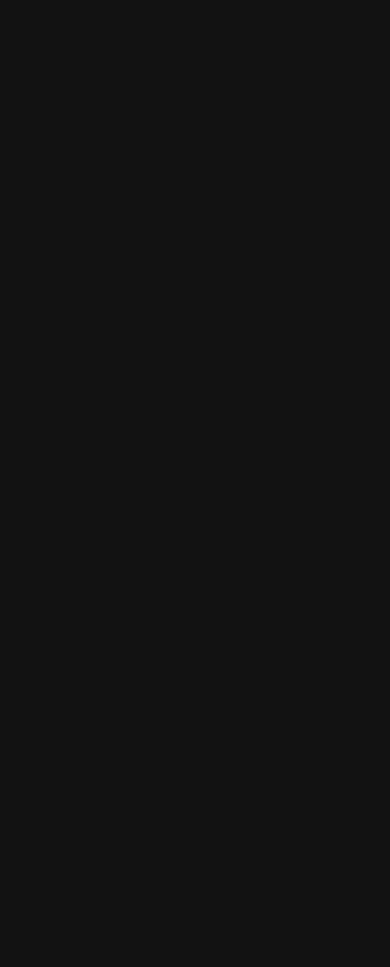
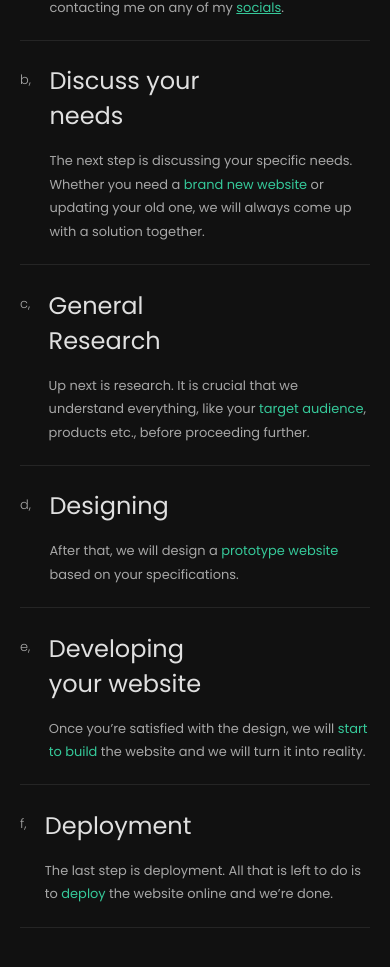
Before and after one commit to tommyyh/portfolio-new, a React (Create React App) app in the folder client/: page / in a window 390 px wide. Shown: the part 3816-4783 px from the top of the page. Before the commit the page ends 3971 px from the top, so only its background shows below. Built offline with nearby package versions, Linux system fonts and the light colour scheme.

Commit message:
Addded process for home mobile'

```diff
--- a/client/src/assets/scss/variables.scss
+++ b/client/src/assets/scss/variables.scss
@@ -8,6 +8,7 @@
 $darker-second: #d3d3d3;
 $text: #A7A7A7;
 $dark: #686868;
+$fading-bg: #252525;
 
 // Fonts
 $font-family: 'Poppins', sans-serif;
--- a/client/src/pages/Home/Home.js
+++ b/client/src/pages/Home/Home.js
@@ -4,6 +4,7 @@
 import Preview from './component/Preview';
 import Goal from './component/Goal';
 import Work from '../../components/Work/Work';
+import Process from './component/Process';
 
 const Home = () => {
   useEffect(() => {
@@ -22,6 +23,7 @@
       <Preview />
       <Goal />
       <Work />
+      <Process />
     </>
   );
 };
--- /dev/null
+++ b/client/src/pages/Home/component/Process.js
@@ -0,0 +1,93 @@
+import React from 'react';
+import css from './process.module.scss';
+
+const Process = () => {
+  return (
+    <section className={css['process']}>
+      <h2>What is our process?</h2>
+
+      <Step
+        order={'a'}
+        title={'Get in touch with me'}
+        text={
+          <p>
+            The first thing you need to do is reaching out to me. You can do
+            that either by <u>filling out a form</u> or contacting me on any of
+            my <u>socials</u>.
+          </p>
+        }
+      />
+      <Step
+        order={'b'}
+        title={'Discuss your needs'}
+        text={
+          <p>
+            The next step is discussing your specific needs. Whether you need a
+            <span> brand new website</span> or updating your old one, we will
+            always come up with a solution together.
+          </p>
+        }
+      />
+      <Step
+        order={'c'}
+        title={'General Research'}
+        text={
+          <p>
+            Up next is research. It is crucial that we understand everything,
+            like your <span>target audience</span>, products etc., before
+            proceeding further.
+          </p>
+        }
+      />
+      <Step
+        order={'d'}
+        title={'Designing'}
+        text={
+          <p>
+            After that, we will design a <span>prototype website</span> based on
+            your specifications.
+          </p>
+        }
+      />
+      <Step
+        order={'e'}
+        title={'Developing your website'}
+        text={
+          <p>
+            Once you’re satisfied with the design, we will
+            <span> start to build</span> the website and we will turn it into
+            reality.
+          </p>
+        }
+      />
+      <Step
+        order={'f'}
+        title={'Deployment'}
+        text={
+          <p>
+            The last step is deployment. All that is left to do is to
+            <span> deploy</span> the website online and we’re done.
+          </p>
+        }
+      />
+    </section>
+  );
+};
+
+const Step = ({ order, title, text }) => {
+  return (
+    <div className={css['step']}>
+      <div className={css['step-order']}>
+        <h6>{order},</h6>
+      </div>
+
+      <div className={css['step-content']}>
+        <h4>{title}</h4>
+
+        {text}
+      </div>
+    </div>
+  );
+};
+
+export default Process;
--- /dev/null
+++ b/client/src/pages/Home/component/process.module.scss
@@ -0,0 +1,58 @@
+@import '../../../assets/scss/global.scss';
+
+.process {
+  padding: 9.5rem $padding 0 $padding;
+
+  & h2 {
+    margin-bottom: 2.25rem;
+
+    font-size: 1.05rem;
+    font-weight: 400;
+    color: $dark;
+  }
+}
+
+.step {
+  display: flex;
+  align-items: flex-start;
+
+  margin-top: 1.8rem;
+
+  border-bottom: 1.75px $fading-bg solid;
+
+  &:first-child {
+    margin-top: 0;
+  }
+
+  & .step-order {
+    padding-right: 1.15rem;
+
+    & h6 {
+      font-size: 0.81rem;
+      font-weight: 300;
+      color: $text;
+    }
+  }
+
+  & .step-content {
+    & h4 {
+      margin: -0.4rem 10rem 0 0;
+
+      font-size: 1.5rem;
+      font-weight: 400;
+      color: $second;
+    }
+
+    & p {
+      padding: 1rem 0 1.3rem 0;
+
+      line-height: 1.47rem;
+      font-size: 0.81rem;
+      color: $text;
+
+      & span, u {
+        color: $accent;
+      }
+    }
+  }
+}
```
